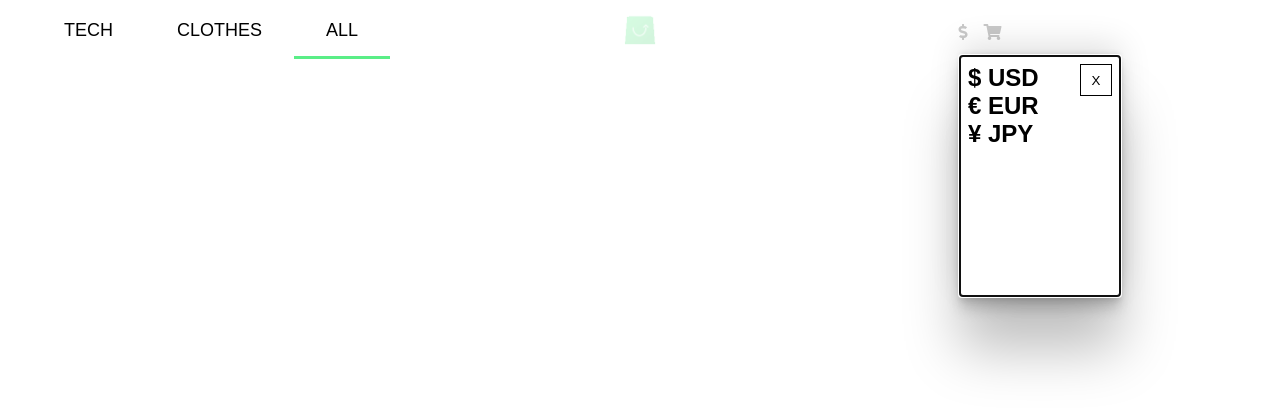
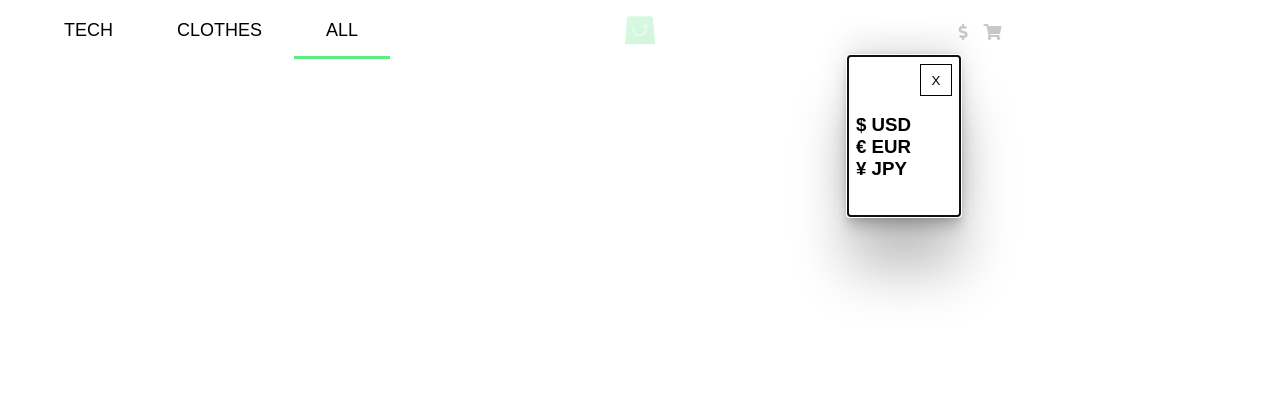
Before and after one commit to zlatkomarjanovic/React-Scandiweb-Clothing-Store, a React (Create React App) app: page /all in a window 1280 px wide. Both pictures are taken after a click on the element 963 px from the left and 32 px from the top of the page. Shown: the top 412 px of the page. Built offline with nearby package versions, Linux system fonts and the light colour scheme.

Commit message:
Minor updates
Minor Updates

```diff
--- a/src/App.css
+++ b/src/App.css
@@ -368,12 +368,12 @@ header {
 }
 
 .mini_cart_currency {
-	height: 15rem;
-	width: 10rem;
+	height: 10rem;
+	width: 7rem;
 	overflow: scroll;
 	z-index: 9999;
 	float: right;
-	margin-right: 10rem;
+	margin-right: 20rem;
 	margin-top: 3.5rem;
 	box-shadow: rgba(0, 0, 0, 0.25) 0px 54px 55px,
 		rgba(0, 0, 0, 0.12) 0px -12px 30px, rgba(0, 0, 0, 0.12) 0px 4px 6px,
--- a/src/components/Pages/CurrencyModal/CurrencyModal.js
+++ b/src/components/Pages/CurrencyModal/CurrencyModal.js
@@ -11,9 +11,11 @@ const CurrencyModal = ({ currencyModal, setCurrencyModal }) => {
 				>
 					X
 				</button>
-				<h2>$ USD</h2>
-				<h2>€ EUR</h2>
-				<h2>¥ JPY</h2>
+				<div style={{ marginTop: "50px" }}>
+					<h3>$ USD</h3>
+					<h3>€ EUR</h3>
+					<h3>¥ JPY</h3>
+				</div>
 			</div>
 		</Modal>
 	);
```
